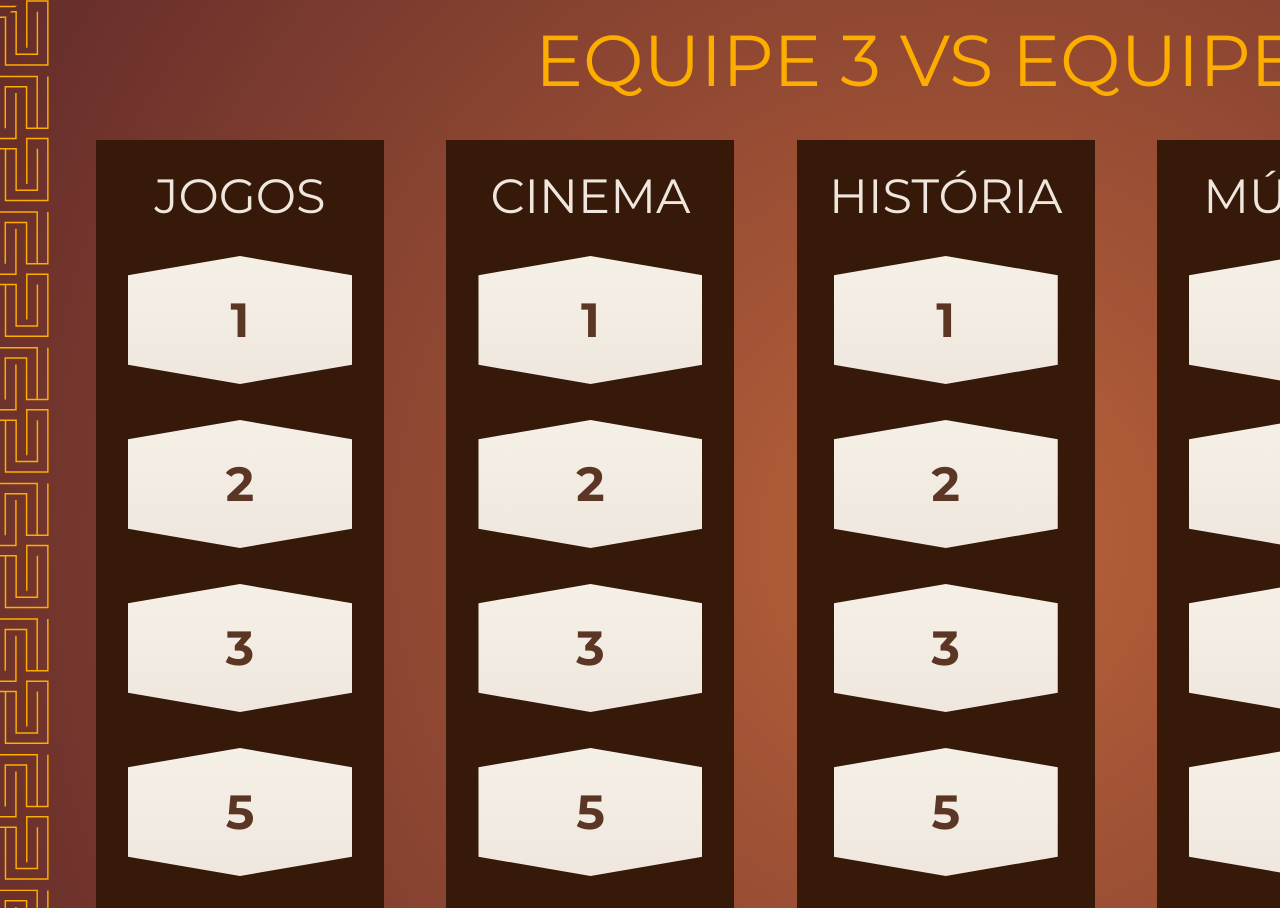
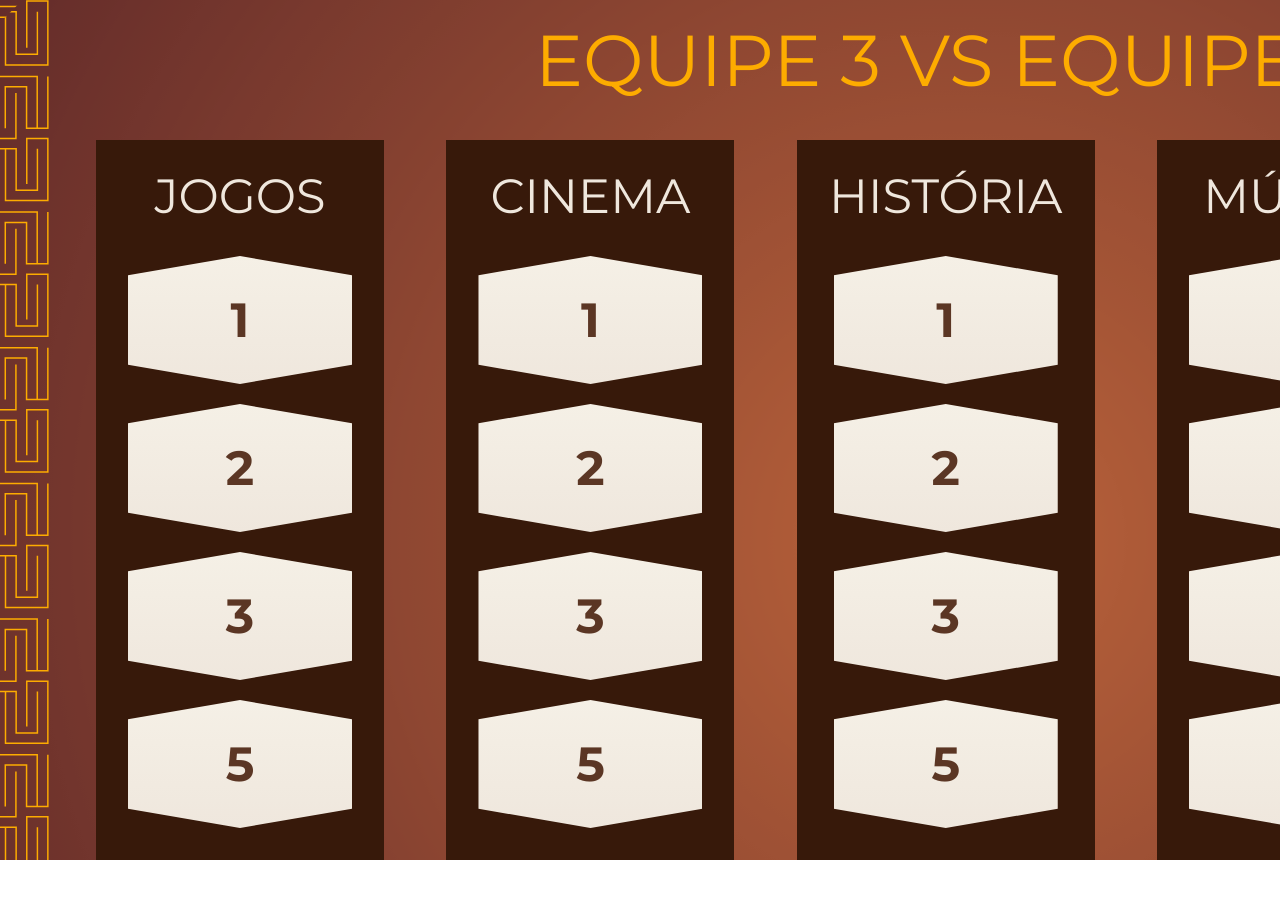
Before and after one commit to juliana-kawakami/cassino-magico, a Next.js app: page / in a window 1280 px wide. Shown: the top 908 px of the page. After the commit the page ends 860 px from the top, so only its background shows below. Built offline with nearby package versions, Linux system fonts and the light colour scheme.

Commit message:
ajusta detalhes da home

```diff
--- a/package.json
+++ b/package.json
@@ -3,7 +3,7 @@
   "version": "0.1.0",
   "private": true,
   "scripts": {
-    "dev": "next dev --turbopack",
+    "dev": "next dev",
     "build": "next build",
     "start": "next start",
     "lint": "next lint"
--- a/src/app/page.tsx
+++ b/src/app/page.tsx
@@ -1,5 +1,9 @@
 import "./globals.css";
 import Themes from "../components/Themes";
+
+export const metadata = {
+  title: "Cassino Mágico",
+};
 
 export default function Home() {
   return (
--- a/src/components/Themes.jsx
+++ b/src/components/Themes.jsx
@@ -6,7 +6,7 @@
     <>
       <div className="flex flex-col bg-darkbrown h-full text-beige text-5xl p-8 items-center gap-9">
         <h3 className="text-center">{theme}</h3>
-        <div className="flex flex-col justify-between h-full gap-9">
+        <div className="flex flex-col justify-between h-full gap-5">
           <Card number="1" href="/question"/>
           <Card number="2" href="/question"/>
           <Card number="3" href="/question"/>
```
